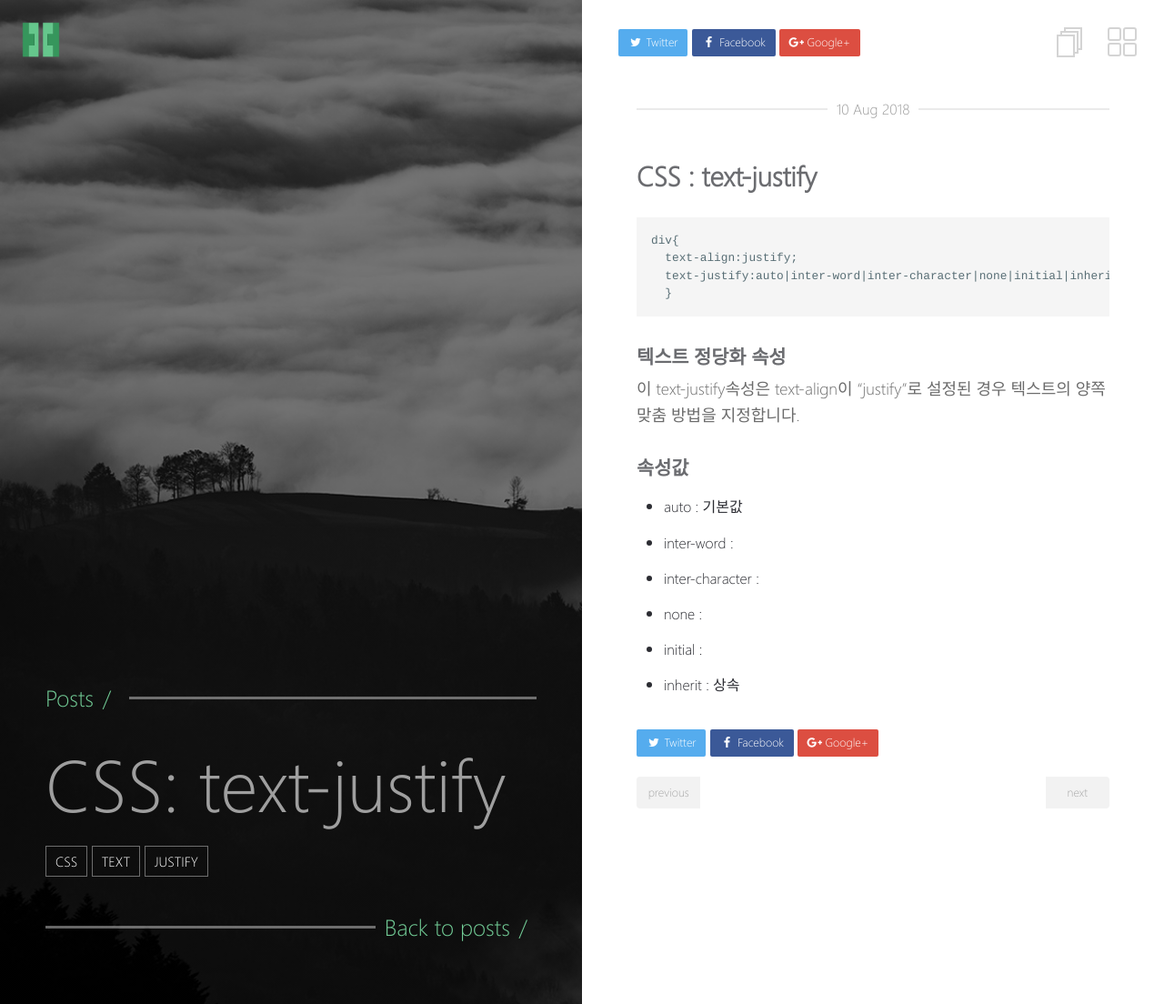
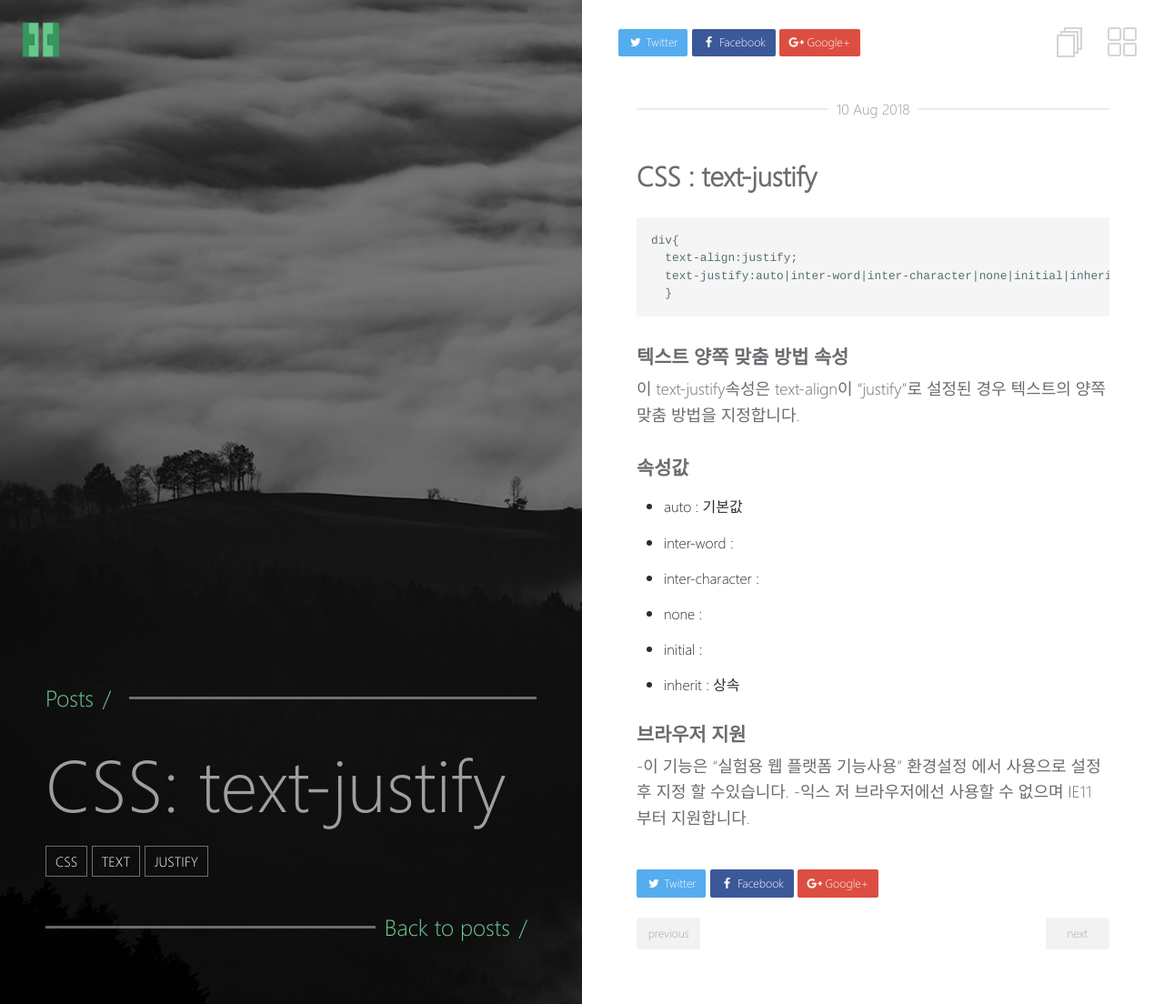
Before and after one commit to yubobae/yubobae.github.com, a Jekyll site: the page built from _posts/css/2018-08-10-text_justify.md, in a window 1280 px wide. Shown: the whole page at 91% size. Built offline with Jekyll 4.4.1, drawn with Linux system fonts in a browser that asks for light colours.

Commit message:
Update 2018-08-10-text_justify.md

````diff
--- a/_posts/css/2018-08-10-text_justify.md
+++ b/_posts/css/2018-08-10-text_justify.md
@@ -14,7 +14,7 @@ div{
   text-justify:auto|inter-word|inter-character|none|initial|inherit;;
   }
 ```
-### 텍스트 정당화 속성
+### 텍스트 양쪽 맞춤 방법 속성
 이 text-justify속성은 text-align이 "justify"로 설정된 경우 텍스트의 양쪽 맞춤 방법을 지정합니다.
 
 ### 속성값
@@ -24,3 +24,8 @@ div{
 + none :
 + initial :
 + inherit : 상속
+
+### 브라우저 지원
+
+-이 기능은 "실험용 웹 플랫폼 기능사용" 환경설정 에서 사용으로 설정 후 지정 할 수있습니다.
+-익스 저 브라우저에선 사용할 수 없으며 IE11 부터 지원합니다.
````
